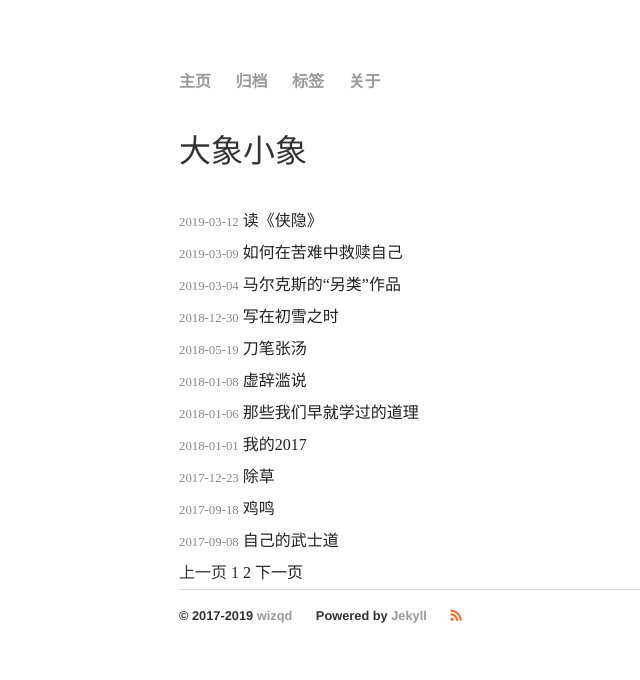
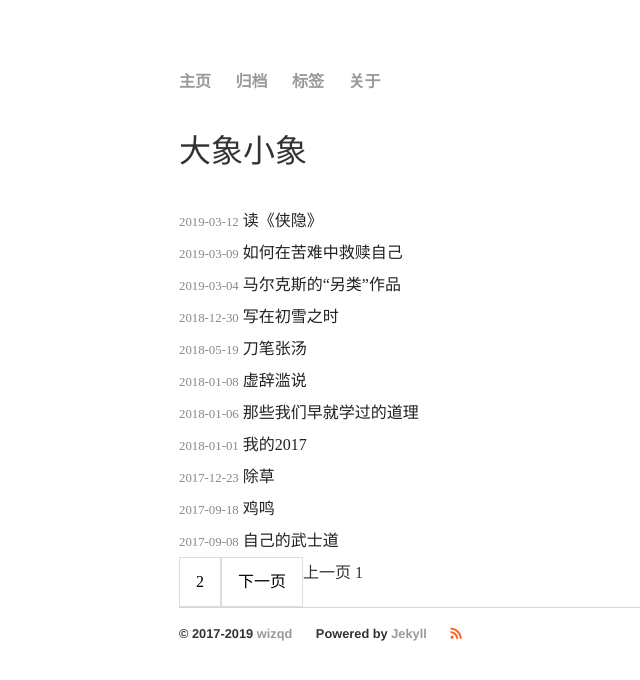
Before and after one commit to chqid/chqid.blog.io, a Jekyll site: the page built from index.html, in a window 1280 px wide. Shown: the top 680 px of the page, without its empty margins (77-717 px from the left). Built offline with Jekyll 4.4.1, drawn with Linux system fonts in a browser that asks for light colours; nearby versions of some CDN libraries; the list of posts is cut into pages by our own code; comment, search, counter and statistics services are not loaded.

Commit message:
change pagination style

```diff
--- a/_includes/pagination.html
+++ b/_includes/pagination.html
@@ -1,5 +1,6 @@
 {% if paginator.total_pages > 1 %}
 <!-- 分页代码 -->
+	<div class="pagination">
 		{% if paginator.previous_page %}
 			{% if paginator.previous_page == 1 %}
 				<a href="/">上一页</a>
@@ -30,4 +31,5 @@
 		{% else %}
 			<span class="disabled">下一页</span>
 		{% endif %}
+	</div>
 {% endif %}
--- a/assets/css/main.css
+++ b/assets/css/main.css
@@ -192,6 +192,29 @@
     background: rgba(60, 60, 60, 0.5);
 }
 
+/*----------index-pagination-----------*/
+.container .pagination {
+    display: inline-block;
+}
+
+.container .pagination a {
+    color: black;
+    float: left;
+    padding: 8px 16px;
+    text-decoration: none;
+    border: 1px solid #ddd; /* Gray */
+}
+
+.container .pagination a.active {
+    background-color: #00aaff;
+    color: white;
+  }
+
+.container .pagination a:hover:not(.active) {
+    background-color: #ddd;
+}
+
+
 /* The work below, CSSBox, is released under the Creative Commons
    Attribution-ShareAlike 4.0 license and is available on
    https://github.com/TheLastProject/CSSBox. You are not required to add
```
Lines whose indentation alone changed are shown as unchanged.
